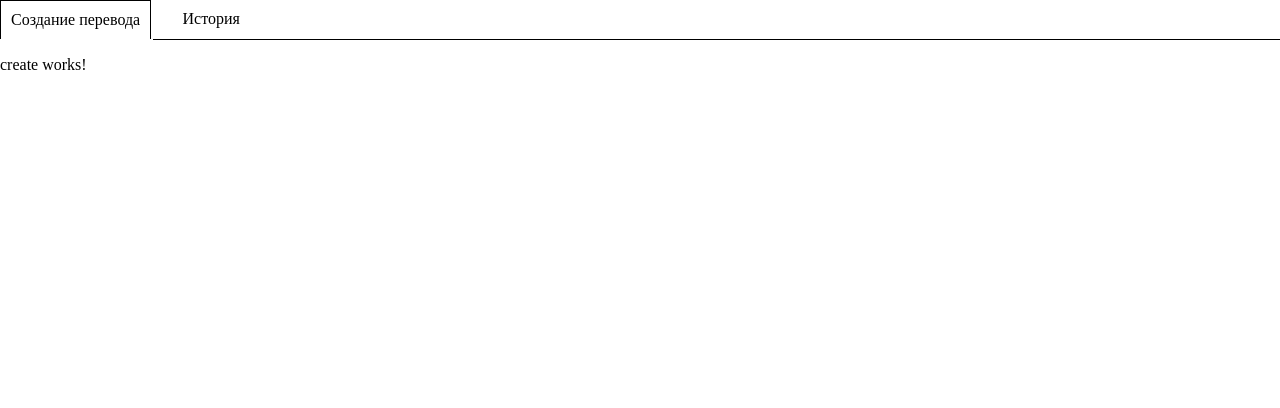
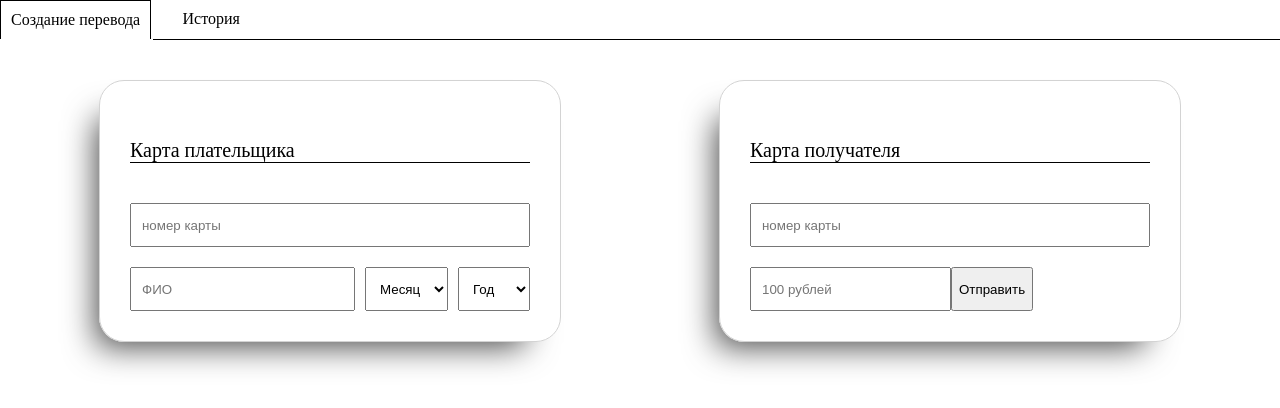
Before and after one commit to vlzkonopatov/TransactionTest, an Angular app: page /create in a window 1280 px wide. Shown: the top 408 px of the page. Built offline with nearby package versions, Linux system fonts and the light colour scheme.

Commit message:
Добавил валидные формы

```diff
--- /dev/null
+++ b/src/app/create/card.directive.ts
@@ -0,0 +1,38 @@
+import { Directive, HostListener } from '@angular/core';
+import { NgControl } from '@angular/forms';
+
+@Directive({
+  selector: '[formControlName][appCardMask]',
+})
+export class CardDirective {
+
+  constructor(public ngControl: NgControl) {
+  }
+
+  @HostListener('ngModelChange', ['$event'])
+  onModelChange(event) {
+    this.onInputChange(event);
+  }
+
+
+  onInputChange(event) {
+    let newVal = event.replace(/\D/g, '');
+
+    if (newVal.length === 0) {
+      newVal = '';
+    } else if (newVal.length <= 4) {
+      newVal = newVal.replace(/^(\d{0,4})/, '$1');
+    } else if (newVal.length <= 8) {
+      newVal = newVal.replace(/^(\d{0,4})(\d{0,4})/, '$1 $2');
+    } else if (newVal.length <= 12) {
+      newVal = newVal.replace(/^(\d{0,4})(\d{0,4})(\d{0,4})/, '$1 $2 $3');
+    } else if (newVal.length <= 16) {
+      newVal = newVal.replace(/^(\d{0,4})(\d{0,4})(\d{0,4})(\d{0,4})/, '$1 $2 $3 $4');
+    } else {
+      newVal = newVal.substring(0, 19);
+      newVal = newVal.replace(/^(\d{0,4})(\d{0,4})(\d{0,4})(\d{0,4})(\d{0,3})/, '$1 $2 $3 $4 $5');
+    }
+
+    this.ngControl.valueAccessor.writeValue(newVal);
+  }
+}
--- a/src/app/create/create.component.html
+++ b/src/app/create/create.component.html
@@ -1 +1,58 @@
-<p>create works!</p>
+<ng-container>
+  <form class="formCreateTransaction" [formGroup]="form" (ngSubmit)="onSubmit(form)">
+    <div class="cardVisual">
+      <div class="card">
+        <div class="cardHead">
+          Карта плательщика
+        </div>
+        <div class="cardBody">
+          <input placeholder="номер карты" formControlName="cardNumber1" appCardMask maxlength="23"
+                 [ngClass]="{
+                  'invalid': !cardNumber1.valid && (submitStatus || !cardNumber1.untouched)
+                 }">
+          <div class="flex-row ">
+            <input class="fioInput" placeholder="ФИО" formControlName="cardPerson"
+                   [ngClass]="{
+                  'invalid': !cardPerson.valid && (submitStatus || cardPerson.dirty || cardPerson.touched)
+                 }">
+            <select formControlName="cardMonth"
+                    [ngClass]="{
+                  'invalid': !cardMonth.valid && (submitStatus || cardMonth.dirty || cardMonth.touched)
+                 }">
+              <option value="" disabled hidden>Месяц</option>
+              <option *ngFor="let item of generateValue(); let index = index" value="{{index + 1}}">{{index + 1}}</option>
+
+            </select>
+
+            <select formControlName="cardYear"
+                    [ngClass]="{
+                  'invalid': !cardYear.valid && (submitStatus || cardYear.dirty || cardYear.touched)
+                 }">
+              <option value="" disabled hidden>Год</option>
+              <option *ngFor="let item of generateValue('years')" value="{{item}}">{{item}}</option>
+
+            </select>
+          </div>
+        </div>
+      </div>
+      <div class="card">
+        <div class="cardHead">
+          Карта получателя
+        </div>
+        <div class="cardBody">
+          <input placeholder="номер карты" formControlName="cardNumber2" appCardMask maxlength="23"
+                 [ngClass]="{
+                  'invalid': !cardNumber2.valid && (submitStatus || !cardNumber2.untouched)
+                 }">
+          <div class="flex-row ">
+            <input placeholder="100 рублей" formControlName="sum"
+                   [ngClass]="{
+                  'invalid': !sum.valid && (submitStatus || sum.dirty || sum.touched)
+                 }">
+            <button>Отправить</button>
+          </div>
+        </div>
+      </div>
+    </div>
+  </form>
+</ng-container>
--- a/src/app/create/create.component.scss
+++ b/src/app/create/create.component.scss
@@ -0,0 +1,44 @@
+.formCreateTransaction {
+  margin: 20px;
+  display: flex;
+  flex-direction: column;
+
+  .cardVisual {
+
+    display: flex;
+    flex-direction: row;
+    justify-content: space-around;
+    flex-wrap: wrap;
+
+    .card {
+      display: flex;
+      flex-direction: column;
+      width: 400px;
+      height: 200px;
+      border: 1px solid lightgrey;
+      padding: 30px;
+      margin-top: 20px;
+      border-radius: 25px;
+      justify-content: end;
+      -webkit-box-shadow: -19px 21px 33px -17px rgba(0,0,0,0.75);
+      -moz-box-shadow: -19px 21px 33px -17px rgba(0,0,0,0.75);
+      box-shadow: -19px 21px 33px -17px rgba(0,0,0,0.75);
+      .cardHead {
+        width: 100%;
+        font-size: 20px;
+        border-bottom: 1px solid;
+        margin-bottom: 40px;
+      }
+      .cardBody {
+        display: flex;
+        flex-direction: column;
+        .flex-row {
+          margin-top: 20px;
+        }
+        .fioInput{
+          width: 100%;
+        }
+      }
+    }
+  }
+}
--- a/src/app/create/create.component.ts
+++ b/src/app/create/create.component.ts
@@ -1,15 +1,123 @@
-import { Component, OnInit } from '@angular/core';
+import {Component, OnDestroy, OnInit} from '@angular/core';
+import {FormBuilder, FormControl, FormGroup, Validators} from '@angular/forms';
+import {Perevod} from '../app.models';
+import {Subscription} from 'rxjs';
 
 @Component({
   selector: 'app-create',
   templateUrl: './create.component.html',
   styleUrls: ['./create.component.scss']
 })
-export class CreateComponent implements OnInit {
+export class CreateComponent implements OnInit, OnDestroy {
 
-  constructor() { }
+  public form: FormGroup;
+  public submitStatus = false;
+
+  private subscriptions: Subscription[] = [];
+
+  constructor(
+    private fb: FormBuilder,
+  ) {
+    this.createForm();
+  }
 
   ngOnInit(): void {
   }
 
+
+  createForm(form?: Perevod) {
+    this.form = this.fb.group({
+      cardNumber1:  [form && form.cardNumber1 ? form.cardNumber1 : '', [Validators.required, Validators.minLength(19), Validators.maxLength(23)]],
+      cardNumber2:  [form && form.cardNumber2 ? form.cardNumber2 : '', [Validators.required, Validators.minLength(19), Validators.maxLength(23)]],
+      cardPerson:   [form && form.cardPerson ? form.cardPerson : '', Validators.required],
+      cardMonth:    [form && form.cardMonth ? form.cardMonth : '', Validators.required],
+      cardYear:     [form && form.cardYear ? form.cardYear : '', Validators.required],
+      sum:          [form && form.sum ? form.sum : '', Validators.required],
+    });
+
+    this.subscriptions.push(
+      this.cardYear.valueChanges.subscribe((year) => {
+        const currentDate = new Date();
+        const month = this.cardMonth.value;
+        if (parseInt(year) === currentDate.getFullYear()) {
+          const isInvalid = !!month ? !(parseInt(month) >= currentDate.getMonth()) : false;
+          if (isInvalid) {
+            this.cardYear.setErrors({invalid: isInvalid});
+          } else {
+            this.cardYear.setErrors(null);
+            this.cardMonth.setErrors(null);
+          }
+        } else {
+          this.cardYear.setErrors(null);
+          this.cardMonth.setErrors(null);
+        }
+      }),
+      this.cardMonth.valueChanges.subscribe((month) => {
+        const currentDate = new Date();
+        const year = this.cardYear.value;
+        if ( parseInt(year) === currentDate.getFullYear()) {
+          const isInvalid = !!month ? !(parseInt(month) >= currentDate.getMonth()) : false;
+          if (isInvalid) {
+            this.cardMonth.setErrors({invalid: isInvalid});
+          } else {
+            this.cardMonth.setErrors(null);
+            this.cardYear.setErrors(null);
+          }
+        } else {
+          this.cardMonth.setErrors(null);
+          this.cardYear.setErrors(null);        }
+      })
+
+    );
+
+
+  }
+
+  onSubmit = (form: FormGroup) => {
+    this.submitStatus = true;
+    console.log(form.value);
+  };
+
+  generateValue = (type?: string) => {
+    if (!type) {
+      return new Array(12);
+    } else if (type === 'years') {
+      const currentYears = new Date().getFullYear();
+      const array = [];
+      for (let i = 0; i < 5; i++) {
+        array.push(currentYears + i);
+      }
+      return array;
+    }
+  };
+
+  ngOnDestroy() {
+    this.subscriptions.forEach(subscription => subscription.unsubscribe());
+  }
+
+
+  get cardNumber1() {
+    return this.form.get('cardNumber1') as FormControl;
+  }
+
+  get cardNumber2() {
+    return this.form.get('cardNumber2') as FormControl;
+  }
+
+  get cardPerson() {
+    return this.form.get('cardPerson') as FormControl;
+  }
+
+  get cardMonth() {
+    return this.form.get('cardMonth') as FormControl;
+  }
+
+  get cardYear() {
+    return this.form.get('cardYear') as FormControl;
+  }
+
+  get sum() {
+    return this.form.get('sum') as FormControl;
+  }
+
 }
--- a/src/styles.scss
+++ b/src/styles.scss
@@ -2,3 +2,34 @@
 body{
   margin: 0;
 }
+
+
+input {
+  height: 40px;
+  padding: 0 10px;
+}
+select {
+  margin-left: 10px;
+  padding: 10px;
+  &:after {
+    position: absolute;
+    content: "";
+    top: 14px;
+    right: 10px;
+    width: 0;
+    height: 0;
+    border: 6px solid transparent;
+    border-color: #fff transparent transparent transparent;
+  }
+}
+
+.delimit {
+  flex: 1 1 100%;
+}
+.flex-row {
+  display: flex;
+  flex-direction: row;
+}
+.invalid {
+  background: #ffc0cd;
+}
```
Also changed, not shown: src/app/app.models.ts (added, +8 -0 lines), src/app/app.module.ts (+6 -2 lines).
